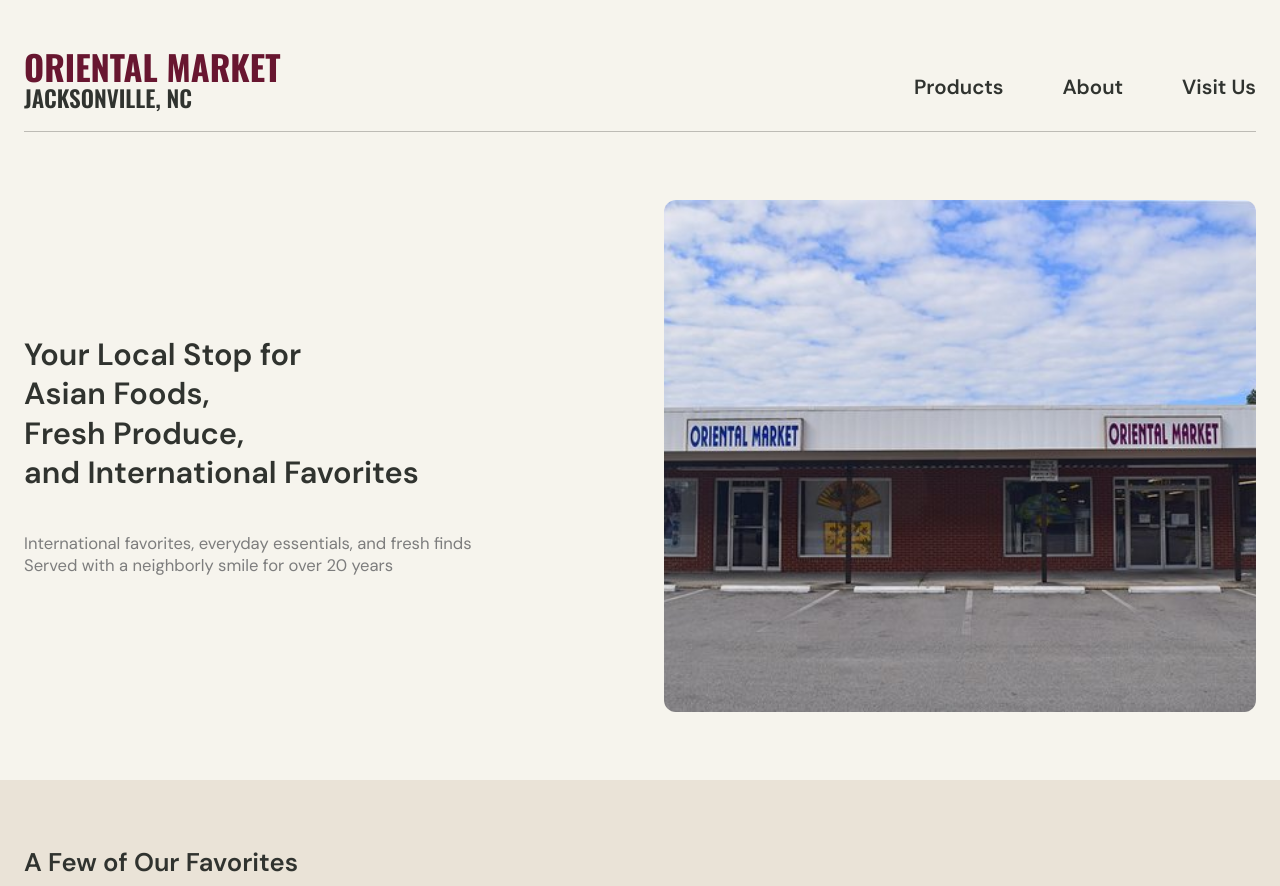
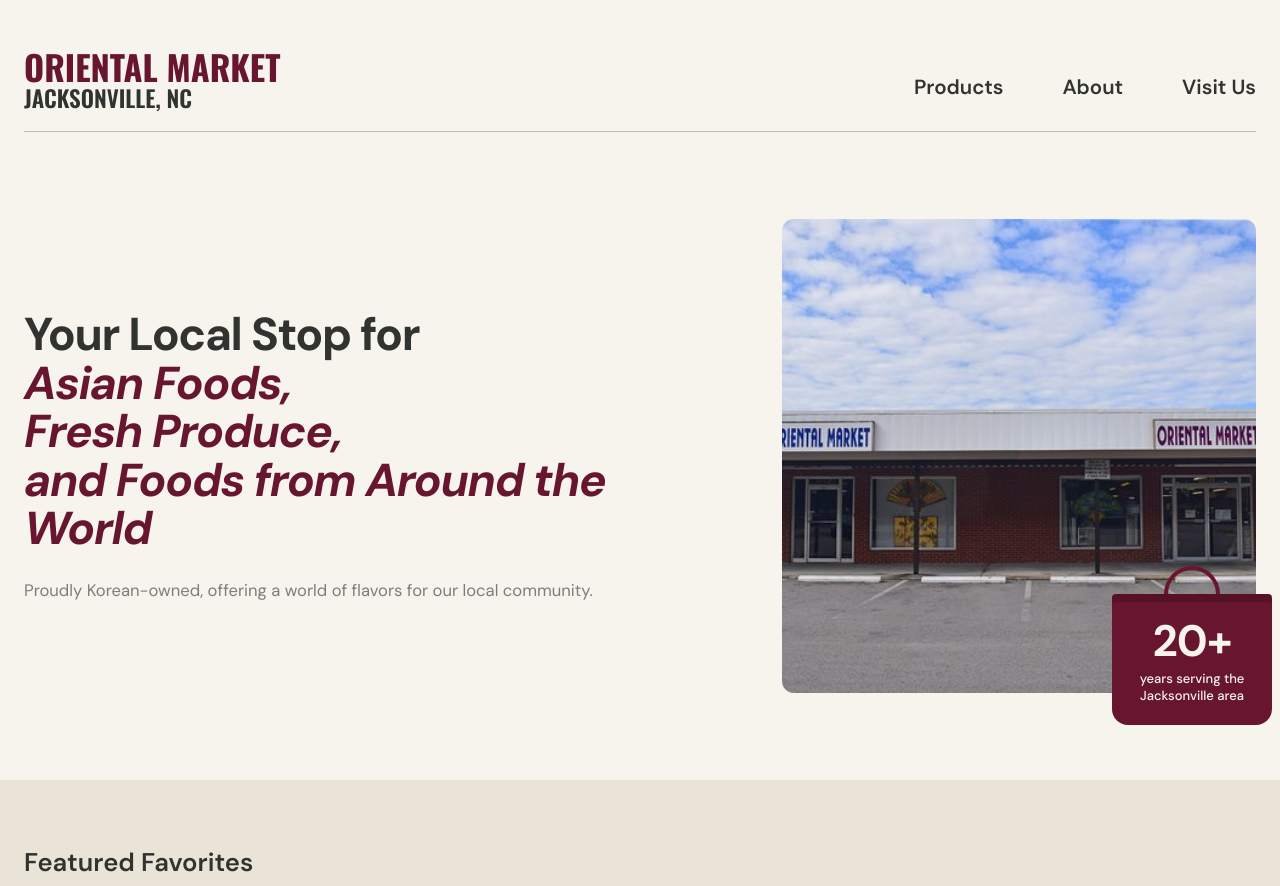
Before and after one commit to mannyrse/oriental-market-website, a plain HTML site: page index.html in a window 1280 px wide. Shown: the top 886 px of the page. Drawn offline with nearby package versions, Linux system fonts and the light colour scheme.

Commit message:
adjusted hero text and visual

```diff
--- a/index.html
+++ b/index.html
@@ -11,7 +11,7 @@
     <link rel="preconnect" href="https://fonts.googleapis.com">
     <link rel="preconnect" href="https://fonts.gstatic.com" crossorigin>
     <link
-        href="https://fonts.googleapis.com/css2?family=DM+Sans:wght@400;500;600&family=Oswald:wght@600;700&display=swap"
+        href="https://fonts.googleapis.com/css2?family=DM+Sans:ital,wght@0,400;0,500;0,600;0,700;1,700&family=Oswald:wght@600;700&display=swap"
         rel="stylesheet">
     <link rel="stylesheet" href="styles.css">
 </head>
@@ -38,26 +38,32 @@
             <div class="container hero-inner">
                 <div class="hero-text">
                     <h1>
-                        Your Local Stop for<br>
-                        Asian Foods,<br>
-                        Fresh Produce,<br>
-                        and International Favorites
+                        <span class="line">Your Local Stop for</span>
+                        <span class="line line--accent">Asian Foods,</span>
+                        <span class="line line--accent">Fresh Produce,</span>
+                        <span class="line line--accent">and Foods from Around the World</span>
                     </h1>
                     <p>
-                        International favorites, everyday essentials, and fresh finds<br>
-                        Served with a neighborly smile for over 20 years
+                        Proudly Korean-owned, offering a world of flavors for our local community.
                     </p>
                 </div>
 
-                <div class="hero-image">
-                    <img src="images/storefront.jpg" alt="Temporary placeholder image" width="800" height="800">
+                <div class="hero-visual">
+                    <div class="hero-photo">
+                        <img src="images/storefront.jpg" alt="Temporary placeholder image" width="800" height="800">
+                    </div>
+
+                    <div class="hero-badge">
+                        <strong>20+</strong>
+                        <span>years serving the Jacksonville area</span>
+                    </div>
                 </div>
             </div>
         </section>
 
         <section class="favorites" id="favorites">
             <div class="container">
-                <h2>A Few of Our Favorites</h2>
+                <h2>Featured Favorites</h2>
                 <p class="section-sub">A look at some of the most popular snacks, drinks, and other products you’ll find
                     in our store.</p>
             </div>
--- a/styles.css
+++ b/styles.css
@@ -123,7 +123,7 @@ img {
 
 .hero-inner {
     display: grid;
-    grid-template-columns: 1fr 1fr;
+    grid-template-columns: 1.2fr 0.8fr;
     align-items: center;
     gap: 3rem;
     max-width: var(--container-width);
@@ -132,11 +132,21 @@ img {
 }
 
 .hero-text h1 {
-    margin: 0 0 2.5rem;
-    font-weight: 600;
-    font-size: clamp(1.6rem, 2.4vw, 2.25rem);
-    line-height: 1.28;
+    margin: 0 0 1.75rem;
+    font-weight: 700;
+    font-size: clamp(2rem, 3.6vw, 3rem);
+    line-height: 1.05;
+    letter-spacing: -0.03em;
     color: var(--color-text);
+}
+
+.hero-text h1 .line {
+    display: block;
+}
+
+.hero-text h1 .line--accent {
+    font-style: italic;
+    color: var(--color-logo);
 }
 
 .hero-text p {
@@ -147,13 +157,69 @@ img {
     color: var(--color-subtext);
 }
 
-.hero-image img {
+/* Hero photo + badge */
+
+.hero-visual {
+    position: relative;
     width: 100%;
+    max-width: 30rem;
+    justify-self: end;
+}
+
+.hero-photo {
     aspect-ratio: 1 / 1;
-    max-height: 32rem;
-    margin-left: auto;
+    overflow: hidden;
+    border-radius: 12px;
+}
+
+.hero-photo img {
+    width: 100%;
+    height: 100%;
     object-fit: cover;
-    border-radius: 12px;
+}
+
+/* Shopping-bag badge: maroon bag body + a handle drawn with ::before */
+.hero-badge {
+    position: absolute;
+    right: -1rem;
+    bottom: -2rem;
+    width: 10rem;
+    padding: 1.6rem 1rem 1.25rem;
+    background-color: var(--color-logo);
+    color: var(--color-bg);
+    text-align: center;
+    border-radius: 0.25rem 0.25rem 1rem 1rem;
+    /* darker band along the top, like the folded rim of a bag */
+    box-shadow: inset 0 0.5rem 0 rgba(0, 0, 0, 0.18);
+}
+
+.hero-badge::before {
+    content: "";
+    position: absolute;
+    left: 50%;
+    bottom: 100%;
+    width: 3.5rem;
+    height: 1.75rem;
+    transform: translateX(-50%);
+    border: 0.3rem solid var(--color-logo);
+    border-bottom: 0;
+    border-radius: 1.75rem 1.75rem 0 0;
+}
+
+.hero-badge strong {
+    display: block;
+    font-weight: 700;
+    font-size: 2.75rem;
+    line-height: 1;
+    letter-spacing: -0.02em;
+}
+
+.hero-badge span {
+    display: block;
+    margin-top: 0.5rem;
+    font-weight: 500;
+    font-size: 0.8125rem;
+    line-height: 1.3;
 }
 
 /* Favorites Carousel */
@@ -570,8 +636,21 @@ img {
         gap: 2rem;
     }
 
-    .hero-image img {
-        max-height: 20rem;
-        margin-inline: auto;
+    .hero-text h1 .line {
+        display: inline;
+    }
+
+    .hero-visual {
+        max-width: none;
+    }
+
+    .hero-photo {
+        aspect-ratio: 4 / 3;
+    }
+
+    .hero-badge {
+        right: 1rem;
+        bottom: -1.5rem;
+        width: 8.5rem;
     }
 }
```
